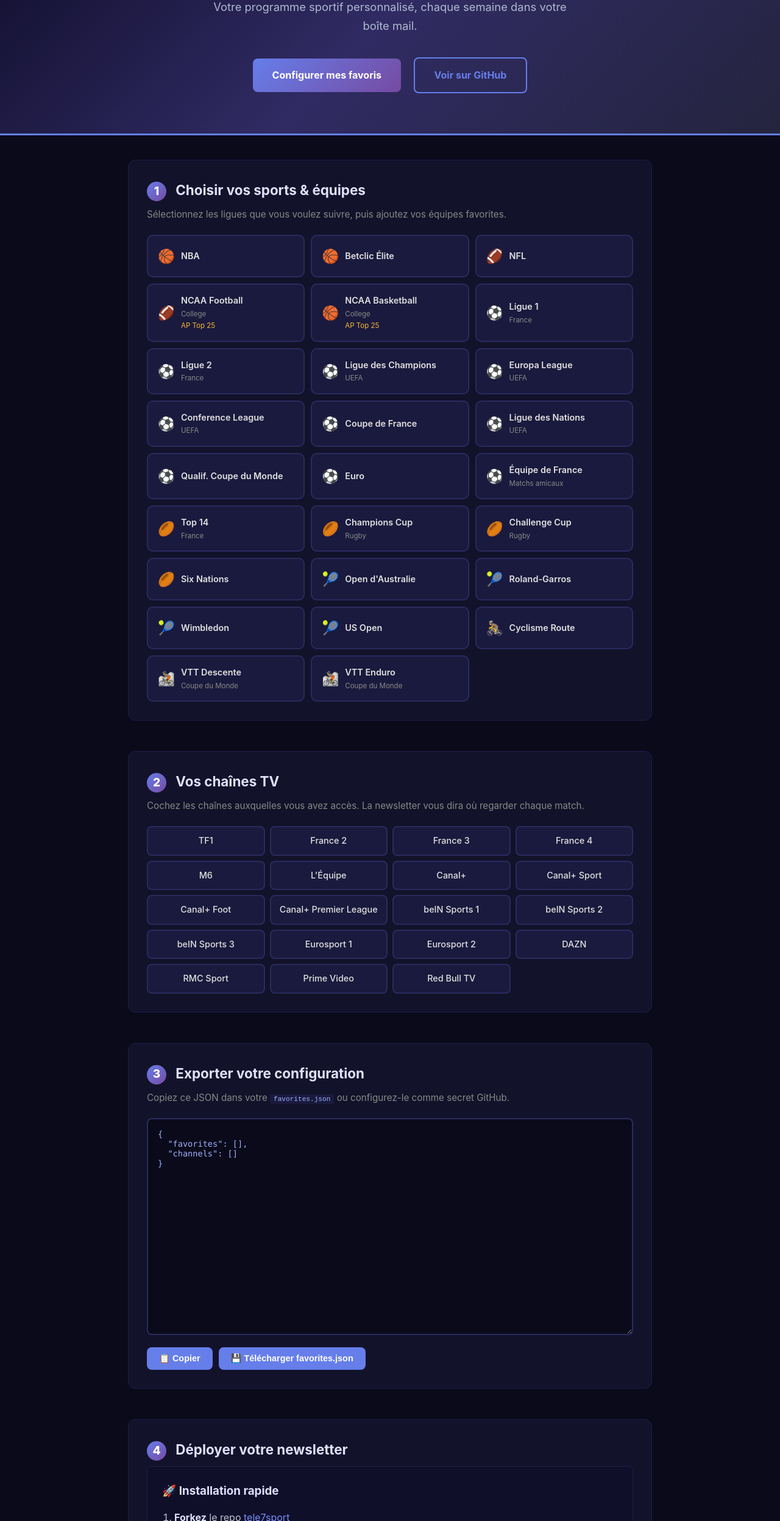
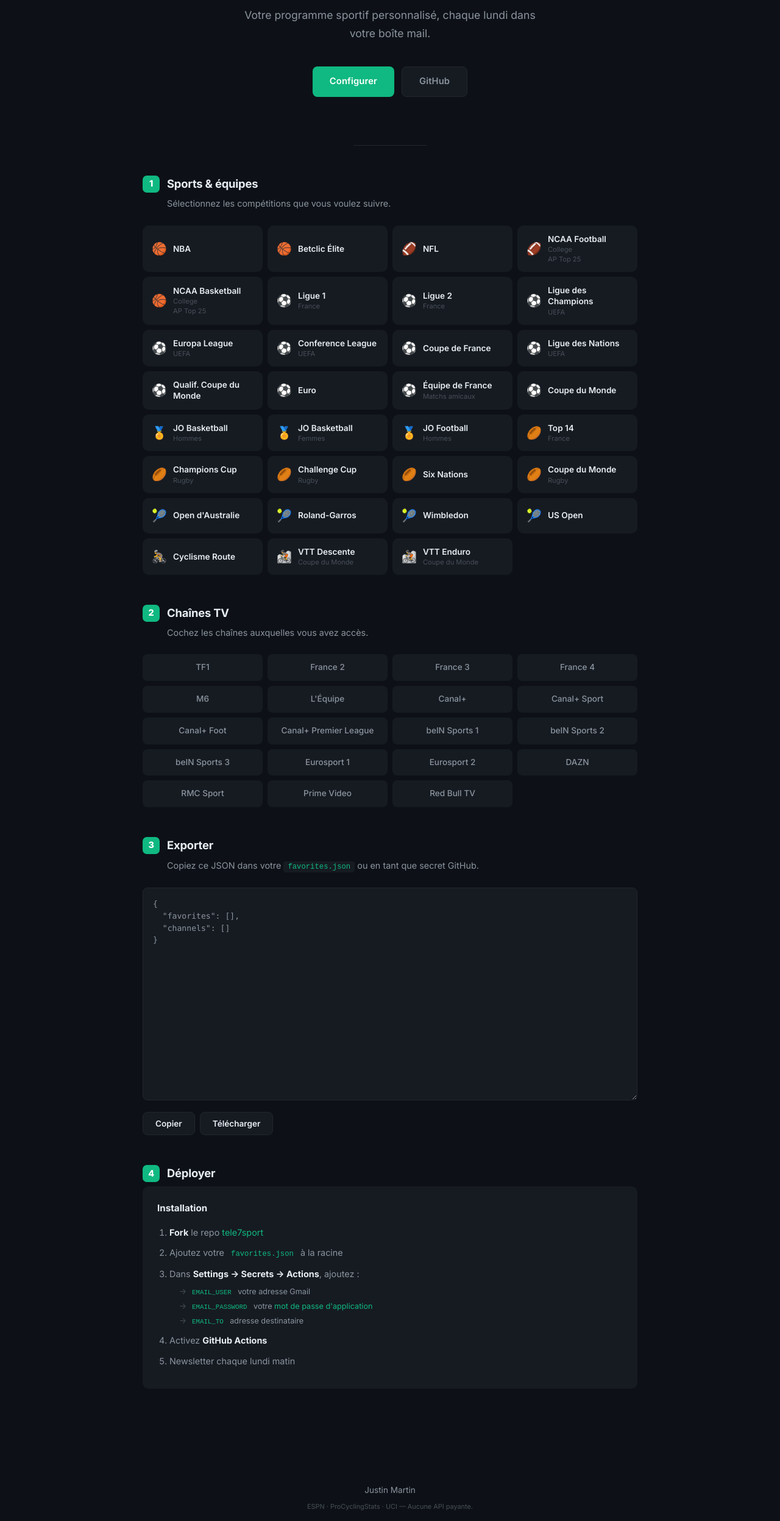
Before and after one commit to justinmartin/tele7sport, a plain HTML site: page web/index.html in a window 1280 px wide. Shown: the part 178-2673 px from the top of the page at 61% size. Drawn offline with Linux system fonts and the light colour scheme.

Commit message:
Redesign web app + add FIFA WC, Rugby WC, Olympics
- Complete visual overhaul: Inter font, emerald accent, clean dark theme
- Minimal, no gradients, no fioritures — pure épuré design
- CSS custom properties for consistent theming
- Responsive layout with mobile support
- Add FIFA World Cup (soccer/fifa.world)
- Add Rugby World Cup (rugby/164205)
- Add Olympics: Basketball H/F, Football H
- Season windows for Olympic events

```diff
--- a/web/app.js
+++ b/web/app.js
@@ -19,11 +19,17 @@
     { id: "world-cup-qual", emoji: "⚽", label: "Qualif. Coupe du Monde", sport: "soccer", espnLeague: "fifa.worldq.uefa", hasTeams: true },
     { id: "euro", emoji: "⚽", label: "Euro", sport: "soccer", espnLeague: "uefa.euro", hasTeams: true },
     { id: "equipe-de-france-foot", emoji: "⚽", label: "Équipe de France", detail: "Matchs amicaux", sport: "soccer", espnLeague: "fifa.friendly", hasTeams: true },
+    { id: "world-cup", emoji: "⚽", label: "Coupe du Monde", sport: "soccer", espnLeague: "fifa.world", hasTeams: true, hasPhases: true },
+    // Olympics
+    { id: "jo-basket-m", emoji: "🏅", label: "JO Basketball", detail: "Hommes", sport: "basketball", espnLeague: "mens-olympics-basketball", hasTeams: true, hasPhases: true },
+    { id: "jo-basket-w", emoji: "🏅", label: "JO Basketball", detail: "Femmes", sport: "basketball", espnLeague: "womens-olympics-basketball", hasTeams: true, hasPhases: true },
+    { id: "jo-foot", emoji: "🏅", label: "JO Football", detail: "Hommes", sport: "soccer", espnLeague: "fifa.olympics", hasTeams: true, hasPhases: true },
     // Rugby
     { id: "top-14", emoji: "🏉", label: "Top 14", detail: "France", sport: "rugby", espnLeague: "270559", hasTeams: true },
     { id: "champions-cup-rugby", emoji: "🏉", label: "Champions Cup", detail: "Rugby", sport: "rugby", espnLeague: "271937", hasTeams: true },
     { id: "challenge-cup-rugby", emoji: "🏉", label: "Challenge Cup", detail: "Rugby", sport: "rugby", espnLeague: "272073", hasTeams: true },
     { id: "six-nations", emoji: "🏉", label: "Six Nations", sport: "rugby", espnLeague: "180659", hasTeams: true },
+    { id: "rugby-world-cup", emoji: "🏉", label: "Coupe du Monde", detail: "Rugby", sport: "rugby", espnLeague: "164205", hasTeams: true, hasPhases: true },
     // Tennis
     { id: "australian-open", emoji: "🎾", label: "Open d'Australie", hasTeams: false, hasRounds: true },
     { id: "roland-garros", emoji: "🎾", label: "Roland-Garros", hasTeams: false, hasRounds: true },
@@ -67,7 +73,7 @@
             <span class="label">
                 ${l.label}
                 ${l.detail ? `<small>${l.detail}</small>` : ""}
-                ${l.hasApRanked ? `<small style="color:#f7b731;">AP Top 25</small>` : ""}
+                ${l.hasApRanked ? `<small>AP Top 25</small>` : ""}
             </span>
         </div>
     `).join("");
--- a/web/index.html
+++ b/web/index.html
@@ -9,21 +9,21 @@
 </head>
 <body>
     <div class="hero">
-        <h1>📺 Télé7Sport</h1>
-        <p class="tagline">Votre programme sportif personnalisé, chaque semaine dans votre boîte mail.</p>
-        <a href="#configurator" class="cta-btn">Configurer mes favoris</a>
-        <a href="https://github.com/justinmartin/tele7sport" class="cta-btn secondary" target="_blank">Voir sur GitHub</a>
+        <h1>Télé7<span>Sport</span></h1>
+        <p class="tagline">Votre programme sportif personnalisé, chaque lundi dans votre boîte mail.</p>
+        <div class="hero-actions">
+            <a href="#configurator" class="cta-btn">Configurer</a>
+            <a href="https://github.com/justinmartin/tele7sport" class="cta-btn secondary" target="_blank">GitHub</a>
+        </div>
     </div>
 
     <div class="container" id="configurator">
-        <!-- Step 1: Choose leagues & teams -->
         <section class="step">
-            <h2><span class="step-num">1</span> Choisir vos sports & équipes</h2>
-            <p class="step-desc">Sélectionnez les ligues que vous voulez suivre, puis ajoutez vos équipes favorites.</p>
+            <h2><span class="step-num">1</span> Sports & équipes</h2>
+            <p class="step-desc">Sélectionnez les compétitions que vous voulez suivre.</p>
 
             <div id="leagues-grid" class="leagues-grid"></div>
 
-            <!-- Team search (shown when a league is selected) -->
             <div id="team-search-panel" class="team-search-panel hidden">
                 <h3 id="team-search-title">Rechercher une équipe</h3>
                 <div class="search-bar">
@@ -35,52 +35,48 @@
             </div>
         </section>
 
-        <!-- Step 2: Channels -->
         <section class="step">
-            <h2><span class="step-num">2</span> Vos chaînes TV</h2>
-            <p class="step-desc">Cochez les chaînes auxquelles vous avez accès. La newsletter vous dira où regarder chaque match.</p>
+            <h2><span class="step-num">2</span> Chaînes TV</h2>
+            <p class="step-desc">Cochez les chaînes auxquelles vous avez accès.</p>
             <div id="channels-grid" class="channels-grid"></div>
         </section>
 
-        <!-- Step 3: Export -->
         <section class="step">
-            <h2><span class="step-num">3</span> Exporter votre configuration</h2>
-            <p class="step-desc">Copiez ce JSON dans votre <code>favorites.json</code> ou configurez-le comme secret GitHub.</p>
+            <h2><span class="step-num">3</span> Exporter</h2>
+            <p class="step-desc">Copiez ce JSON dans votre <code>favorites.json</code> ou en tant que secret GitHub.</p>
             <div class="export-area">
-                <textarea id="config-output" readonly rows="20"></textarea>
+                <textarea id="config-output" readonly rows="16"></textarea>
                 <div class="export-buttons">
-                    <button onclick="copyConfig()">📋 Copier</button>
-                    <button onclick="downloadConfig()">💾 Télécharger favorites.json</button>
+                    <button onclick="copyConfig()">Copier</button>
+                    <button onclick="downloadConfig()">Télécharger</button>
                 </div>
             </div>
         </section>
 
-        <!-- Setup guide -->
         <section class="step">
-            <h2><span class="step-num">4</span> Déployer votre newsletter</h2>
+            <h2><span class="step-num">4</span> Déployer</h2>
             <div class="guide">
-                <h3>🚀 Installation rapide</h3>
+                <h3>Installation</h3>
                 <ol>
-                    <li><strong>Forkez</strong> le repo <a href="https://github.com/justinmartin/tele7sport" target="_blank">tele7sport</a></li>
-                    <li>Collez votre <code>favorites.json</code> à la racine du projet</li>
-                    <li>Allez dans <strong>Settings → Secrets → Actions</strong> et ajoutez :
+                    <li><strong>Fork</strong> le repo <a href="https://github.com/justinmartin/tele7sport" target="_blank">tele7sport</a></li>
+                    <li>Ajoutez votre <code>favorites.json</code> à la racine</li>
+                    <li>Dans <strong>Settings → Secrets → Actions</strong>, ajoutez :
                         <ul>
-                            <li><code>EMAIL_USER</code> — votre adresse Gmail</li>
-                            <li><code>EMAIL_PASSWORD</code> — votre <a href="https://myaccount.google.com/apppasswords" target="_blank">mot de passe d'application</a></li>
-                            <li><code>EMAIL_TO</code> — adresse destinataire</li>
-                            <li><code>FAVORITES_JSON</code> — (optionnel) le contenu JSON directement</li>
+                            <li><code>EMAIL_USER</code> votre adresse Gmail</li>
+                            <li><code>EMAIL_PASSWORD</code> votre <a href="https://myaccount.google.com/apppasswords" target="_blank">mot de passe d'application</a></li>
+                            <li><code>EMAIL_TO</code> adresse destinataire</li>
                         </ul>
                     </li>
-                    <li>Activez <strong>GitHub Actions</strong> dans l'onglet Actions</li>
-                    <li>La newsletter arrive chaque lundi matin ! 📬</li>
+                    <li>Activez <strong>GitHub Actions</strong></li>
+                    <li>Newsletter chaque lundi matin</li>
                 </ol>
             </div>
         </section>
     </div>
 
     <footer>
-        <p>Fait avec ❤️ par <a href="https://github.com/justinmartin" target="_blank">Justin Martin</a></p>
-        <p class="small">Données fournies par ESPN, ProCyclingStats, UCI. Aucune API payante requise.</p>
+        <p><a href="https://github.com/justinmartin" target="_blank">Justin Martin</a></p>
+        <p class="small">ESPN · ProCyclingStats · UCI — Aucune API payante.</p>
     </footer>
 
     <script src="app.js"></script>
--- a/web/style.css
+++ b/web/style.css
@@ -1,253 +1,392 @@
+@import url('https://fonts.googleapis.com/css2?family=Inter:wght@400;500;600;700;800&display=swap');
+
 /* ── Reset & Base ──────────────────────────────────────── */
 *, *::before, *::after { box-sizing: border-box; margin: 0; padding: 0; }
 
-body {
-    font-family: -apple-system, BlinkMacSystemFont, 'Segoe UI', Roboto, 'Helvetica Neue', Arial, sans-serif;
-    background: #0a0a1a;
-    color: #e0e0e0;
-    line-height: 1.7;
-    -webkit-font-smoothing: antialiased;
+:root {
+    --bg: #0d1117;
+    --surface: #161b22;
+    --surface-hover: #1c2129;
+    --border: #21262d;
+    --border-hover: #363b42;
+    --text: #e6edf3;
+    --text-secondary: #8b949e;
+    --text-muted: #484f58;
+    --accent: #10b981;
+    --accent-hover: #059669;
+    --accent-soft: rgba(16, 185, 129, 0.12);
+    --accent-glow: rgba(16, 185, 129, 0.06);
+    --danger: #f85149;
 }
 
-a { color: #7c8cf8; text-decoration: none; }
-a:hover { text-decoration: underline; }
-code { background: #1a1a3e; padding: 2px 6px; border-radius: 4px; font-size: 0.9em; color: #a0b0ff; }
+body {
+    font-family: 'Inter', -apple-system, BlinkMacSystemFont, 'Segoe UI', sans-serif;
+    background: var(--bg);
+    color: var(--text);
+    line-height: 1.6;
+    -webkit-font-smoothing: antialiased;
+    -moz-osx-font-smoothing: grayscale;
+}
+
+a { color: var(--accent); text-decoration: none; }
+a:hover { color: var(--accent-hover); }
+code {
+    background: var(--surface);
+    padding: 2px 7px;
+    border-radius: 4px;
+    font-size: 0.85em;
+    color: var(--accent);
+    font-family: 'SF Mono', 'Fira Code', monospace;
+}
 
 /* ── Hero ─────────────────────────────────────────────── */
 .hero {
     text-align: center;
-    padding: 80px 20px 60px;
-    background: linear-gradient(135deg, #0f0c29 0%, #302b63 50%, #24243e 100%);
-    border-bottom: 3px solid #667eea;
+    padding: 100px 24px 80px;
+    position: relative;
+}
+.hero::after {
+    content: '';
+    position: absolute;
+    bottom: 0;
+    left: 50%;
+    transform: translateX(-50%);
+    width: 120px;
+    height: 1px;
+    background: var(--border);
 }
 .hero h1 {
-    font-size: 3em;
+    font-size: 2.8em;
     font-weight: 800;
-    letter-spacing: 2px;
-    margin-bottom: 12px;
-    background: linear-gradient(90deg, #7c8cf8, #a78bfa);
-    -webkit-background-clip: text;
-    -webkit-text-fill-color: transparent;
-    background-clip: text;
+    letter-spacing: -0.5px;
+    color: var(--text);
+    margin-bottom: 16px;
+}
+.hero h1 span {
+    color: var(--accent);
 }
 .hero .tagline {
-    font-size: 1.15em;
-    color: #b0b8d0;
-    max-width: 600px;
-    margin: 0 auto 30px;
+    font-size: 1.1em;
+    color: var(--text-secondary);
+    max-width: 480px;
+    margin: 0 auto 40px;
+    font-weight: 400;
+    line-height: 1.7;
+}
+.hero-actions {
+    display: flex;
+    justify-content: center;
+    gap: 12px;
+    flex-wrap: wrap;
 }
 .cta-btn {
-    display: inline-block;
-    padding: 14px 32px;
+    display: inline-flex;
+    align-items: center;
+    gap: 8px;
+    padding: 12px 28px;
     border-radius: 8px;
-    font-weight: 700;
-    font-size: 1em;
-    margin: 6px 8px;
-    transition: transform 0.2s, box-shadow 0.2s;
+    font-weight: 600;
+    font-size: 0.92em;
+    transition: all 0.15s ease;
     text-decoration: none !important;
+    letter-spacing: 0.01em;
 }
 .cta-btn:not(.secondary) {
-    background: linear-gradient(135deg, #667eea, #764ba2);
-    color: white;
+    background: var(--accent);
+    color: #fff;
+}
+.cta-btn:not(.secondary):hover {
+    background: var(--accent-hover);
 }
 .cta-btn.secondary {
-    background: transparent;
-    border: 2px solid #667eea;
-    color: #667eea;
+    background: var(--surface);
+    border: 1px solid var(--border);
+    color: var(--text-secondary);
 }
-.cta-btn:hover {
-    transform: translateY(-2px);
-    box-shadow: 0 8px 25px rgba(102, 126, 234, 0.3);
+.cta-btn.secondary:hover {
+    border-color: var(--border-hover);
+    color: var(--text);
+    background: var(--surface-hover);
 }
 
 /* ── Container ────────────────────────────────────────── */
 .container {
-    max-width: 900px;
+    max-width: 860px;
     margin: 0 auto;
-    padding: 40px 20px;
+    padding: 48px 24px 60px;
 }
 
 /* ── Steps ────────────────────────────────────────────── */
 .step {
-    margin-bottom: 50px;
-    background: #12122a;
-    border-radius: 12px;
-    padding: 30px;
-    border: 1px solid #1e1e4a;
+    margin-bottom: 48px;
 }
 .step h2 {
-    font-size: 1.4em;
+    font-size: 1.15em;
     font-weight: 700;
-    margin-bottom: 8px;
-    color: #e0e0ff;
+    margin-bottom: 6px;
+    color: var(--text);
+    display: flex;
+    align-items: center;
+    gap: 12px;
+    letter-spacing: -0.2px;
 }
 .step-num {
     display: inline-flex;
     align-items: center;
     justify-content: center;
-    width: 32px;
-    height: 32px;
-    background: linear-gradient(135deg, #667eea, #764ba2);
-    color: white;
-    border-radius: 50%;
-    font-size: 0.85em;
+    width: 28px;
+    height: 28px;
+    background: var(--accent);
+    color: #fff;
+    border-radius: 7px;
+    font-size: 0.78em;
     font-weight: 800;
-    margin-right: 10px;
-    vertical-align: middle;
+    flex-shrink: 0;
 }
 .step-desc {
-    color: #888;
-    font-size: 0.95em;
-    margin-bottom: 20px;
+    color: var(--text-secondary);
+    font-size: 0.9em;
+    margin-bottom: 24px;
+    margin-left: 40px;
 }
 
 /* ── Leagues Grid ─────────────────────────────────────── */
 .leagues-grid {
     display: grid;
-    grid-template-columns: repeat(auto-fill, minmax(200px, 1fr));
-    gap: 10px;
+    grid-template-columns: repeat(auto-fill, minmax(190px, 1fr));
+    gap: 8px;
 }
 .league-card {
-    background: #1a1a3e;
-    border: 2px solid #2a2a5e;
+    background: var(--surface);
+    border: 1px solid transparent;
     border-radius: 10px;
-    padding: 14px 16px;
+    padding: 12px 14px;
     cursor: pointer;
-    transition: all 0.2s;
+    transition: all 0.15s ease;
     display: flex;
     align-items: center;
     gap: 10px;
+    user-select: none;
 }
-.league-card:hover { border-color: #667eea; background: #1e1e4a; }
-.league-card.selected { border-color: #667eea; background: #1e1e52; box-shadow: 0 0 12px rgba(102,126,234,0.2); }
-.league-card .emoji { font-size: 1.4em; }
-.league-card .label { font-weight: 600; font-size: 0.9em; }
-.league-card .label small { display: block; font-weight: 400; color: #888; font-size: 0.8em; }
-.league-card input[type="checkbox"] { display: none; }
+.league-card:hover {
+    background: var(--surface-hover);
+    border-color: var(--border);
+}
+.league-card.selected {
+    background: var(--accent-soft);
+    border-color: var(--accent);
+}
+.league-card .emoji { font-size: 1.25em; flex-shrink: 0; }
+.league-card .label {
+    font-weight: 600;
+    font-size: 0.85em;
+    line-height: 1.35;
+    color: var(--text);
+}
+.league-card .label small {
+    display: block;
+    font-weight: 400;
+    color: var(--text-muted);
+    font-size: 0.82em;
+    margin-top: 1px;
+}
+.league-card.selected .label { color: var(--accent); }
+.league-card.selected .label small { color: var(--accent); opacity: 0.6; }
 
 /* ── Team Search ──────────────────────────────────────── */
-.team-search-panel { margin-top: 20px; }
+.team-search-panel {
+    margin-top: 24px;
+    background: var(--surface);
+    border-radius: 10px;
+    padding: 20px;
+}
 .team-search-panel.hidden { display: none; }
-.team-search-panel h3 { margin-bottom: 12px; color: #b0b8d0; }
-.search-bar { display: flex; gap: 8px; margin-bottom: 12px; }
+.team-search-panel h3 {
+    margin-bottom: 14px;
+    font-size: 0.92em;
+    font-weight: 600;
+    color: var(--text);
+}
+.search-bar { display: flex; gap: 8px; margin-bottom: 14px; }
 .search-bar input {
     flex: 1;
     padding: 10px 14px;
-    border: 2px solid #2a2a5e;
+    border: 1px solid var(--border);
     border-radius: 8px;
-    background: #0a0a1a;
-    color: #e0e0e0;
-    font-size: 0.95em;
+    background: var(--bg);
+    color: var(--text);
+    font-size: 0.9em;
+    font-family: inherit;
+    transition: border-color 0.15s;
 }
-.search-bar input:focus { border-color: #667eea; outline: none; }
+.search-bar input::placeholder { color: var(--text-muted); }
+.search-bar input:focus { border-color: var(--accent); outline: none; }
 .search-bar button {
     padding: 10px 20px;
-    background: #667eea;
-    color: white;
+    background: var(--accent);
+    color: #fff;
     border: none;
     border-radius: 8px;
     font-weight: 600;
+    font-size: 0.88em;
     cursor: pointer;
+    font-family: inherit;
+    transition: background 0.15s;
 }
-.search-bar button:hover { background: #5568d0; }
-.team-results { display: flex; flex-wrap: wrap; gap: 8px; margin-bottom: 12px; }
+.search-bar button:hover { background: var(--accent-hover); }
+.team-results { display: flex; flex-wrap: wrap; gap: 6px; margin-bottom: 14px; }
 .team-chip {
-    padding: 6px 14px;
-    border-radius: 20px;
-    font-size: 0.85em;
+    padding: 5px 13px;
+    border-radius: 6px;
+    font-size: 0.82em;
     cursor: pointer;
-    transition: all 0.2s;
-    border: 1px solid #2a2a5e;
-    background: #1a1a3e;
+    transition: all 0.15s;
+    border: 1px solid var(--border);
+    background: var(--bg);
+    color: var(--text-secondary);
+    font-weight: 500;
 }
-.team-chip:hover { border-color: #667eea; }
-.team-chip.added { background: #2e4a2e; border-color: #4caf50; color: #a5d6a7; }
-.selected-teams { display: flex; flex-wrap: wrap; gap: 8px; }
+.team-chip:hover { border-color: var(--accent); color: var(--text); }
+.team-chip.added {
+    background: var(--accent-soft);
+    border-color: var(--accent);
+    color: var(--accent);
+}
+.selected-teams { display: flex; flex-wrap: wrap; gap: 6px; }
 .selected-team {
-    padding: 6px 14px;
-    background: linear-gradient(135deg, #1a3a2a, #1e4a2e);
-    border: 1px solid #4caf50;
-    color: #a5d6a7;
-    border-radius: 20px;
-    font-size: 0.85em;
+    padding: 5px 12px;
+    background: var(--accent-soft);
+    border: 1px solid var(--accent);
+    color: var(--accent);
+    border-radius: 6px;
+    font-size: 0.82em;
+    font-weight: 500;
     display: flex;
     align-items: center;
     gap: 6px;
 }
 .selected-team .remove {
     cursor: pointer;
-    color: #ef5350;
+    color: var(--danger);
     font-weight: 700;
+    opacity: 0.7;
+    transition: opacity 0.15s;
 }
+.selected-team .remove:hover { opacity: 1; }
 
 /* ── Channels Grid ────────────────────────────────────── */
 .channels-grid {
     display: grid;
-    grid-template-columns: repeat(auto-fill, minmax(180px, 1fr));
+    grid-template-columns: repeat(auto-fill, minmax(160px, 1fr));
     gap: 8px;
 }
 .channel-card {
-    background: #1a1a3e;
-    border: 2px solid #2a2a5e;
+    background: var(--surface);
+    border: 1px solid transparent;
     border-radius: 8px;
     padding: 10px 14px;
     cursor: pointer;
-    transition: all 0.2s;
-    font-size: 0.9em;
+    transition: all 0.15s;
+    font-size: 0.85em;
     font-weight: 500;
     text-align: center;
+    color: var(--text-secondary);
+    user-select: none;
 }
-.channel-card:hover { border-color: #667eea; }
-.channel-card.selected { border-color: #4caf50; background: #1e3a2e; color: #a5d6a7; }
+.channel-card:hover { background: var(--surface-hover); border-color: var(--border); }
+.channel-card.selected {
+    background: var(--accent-soft);
+    border-color: var(--accent);
+    color: var(--accent);
+}
 
 /* ── Export ────────────────────────────────────────────── */
 .export-area textarea {
     width: 100%;
     padding: 16px;
-    background: #0a0a1a;
-    color: #a0b0ff;
-    border: 2px solid #2a2a5e;
+    background: var(--surface);
+    color: var(--text-secondary);
+    border: 1px solid var(--border);
     border-radius: 8px;
-    font-family: 'Monaco', 'Consolas', monospace;
-    font-size: 0.85em;
+    font-family: 'SF Mono', 'Fira Code', 'Consolas', monospace;
+    font-size: 0.82em;
     resize: vertical;
+    line-height: 1.5;
 }
-.export-buttons { display: flex; gap: 10px; margin-top: 12px; }
+.export-area textarea:focus { border-color: var(--accent); outline: none; }
+.export-buttons { display: flex; gap: 8px; margin-top: 12px; }
 .export-buttons button {
     padding: 10px 20px;
-    background: #667eea;
-    color: white;
-    border: none;
+    background: var(--surface);
+    color: var(--text);
+    border: 1px solid var(--border);
     border-radius: 8px;
     font-weight: 600;
     cursor: pointer;
-    font-size: 0.9em;
+    font-size: 0.85em;
+    font-family: inherit;
+    transition: all 0.15s;
 }
-.export-buttons button:hover { background: #5568d0; }
+.export-buttons button:hover {
+    background: var(--surface-hover);
+    border-color: var(--border-hover);
+}
 
 /* ── Guide ────────────────────────────────────────────── */
 .guide {
-    background: #0f0f2a;
-    border-radius: 8px;
+    background: var(--surface);
+    border-radius: 10px;
     padding: 24px;
-    border: 1px solid #1e1e4a;
 }
-.guide h3 { margin-bottom: 14px; color: #e0e0ff; }
+.guide h3 {
+    margin-bottom: 16px;
+    font-size: 0.95em;
+    font-weight: 700;
+    color: var(--text);
+}
 .guide ol { margin-left: 20px; }
-.guide li { margin-bottom: 10px; color: #c0c0d0; }
-.guide li strong { color: #e0e0ff; }
-.guide ul { margin-top: 6px; margin-left: 16px; list-style: disc; }
-.guide ul li { margin-bottom: 4px; font-size: 0.92em; }
+.guide li {
+    margin-bottom: 10px;
+    color: var(--text-secondary);
+    font-size: 0.9em;
+    line-height: 1.6;
+}
+.guide li strong { color: var(--text); }
+.guide ul { margin-top: 8px; margin-left: 16px; list-style: none; }
+.guide ul li {
+    margin-bottom: 4px;
+    font-size: 0.88em;
+    position: relative;
+    padding-left: 14px;
+}
+.guide ul li::before {
+    content: '→';
+    position: absolute;
+    left: 0;
+    color: var(--text-muted);
+}
 
 /* ── Footer ───────────────────────────────────────────── */
 footer {
     text-align: center;
-    padding: 40px 20px;
-    color: #666;
-    font-size: 0.9em;
-    border-top: 1px solid #1e1e4a;
+    padding: 48px 24px;
+    color: var(--text-muted);
+    font-size: 0.85em;
 }
-footer .small { margin-top: 6px; font-size: 0.8em; color: #555; }
+footer a { color: var(--text-secondary); }
+footer a:hover { color: var(--accent); }
+footer .small { margin-top: 8px; font-size: 0.8em; color: var(--text-muted); }
+
+/* ── Responsive ───────────────────────────────────────── */
+@media (max-width: 600px) {
+    .hero { padding: 72px 20px 56px; }
+    .hero h1 { font-size: 2em; }
+    .container { padding: 32px 16px; }
+    .leagues-grid { grid-template-columns: repeat(auto-fill, minmax(150px, 1fr)); }
+    .channels-grid { grid-template-columns: repeat(auto-fill, minmax(130px, 1fr)); }
+    .search-bar { flex-direction: column; }
+    .export-buttons { flex-direction: column; }
+}
 
 /* ── Responsive ───────────────────────────────────────── */
 @media (max-width: 600px) {
```
Also changed, not shown: favorites.example.json (+22 -0 lines), README.md, 1 other file.
